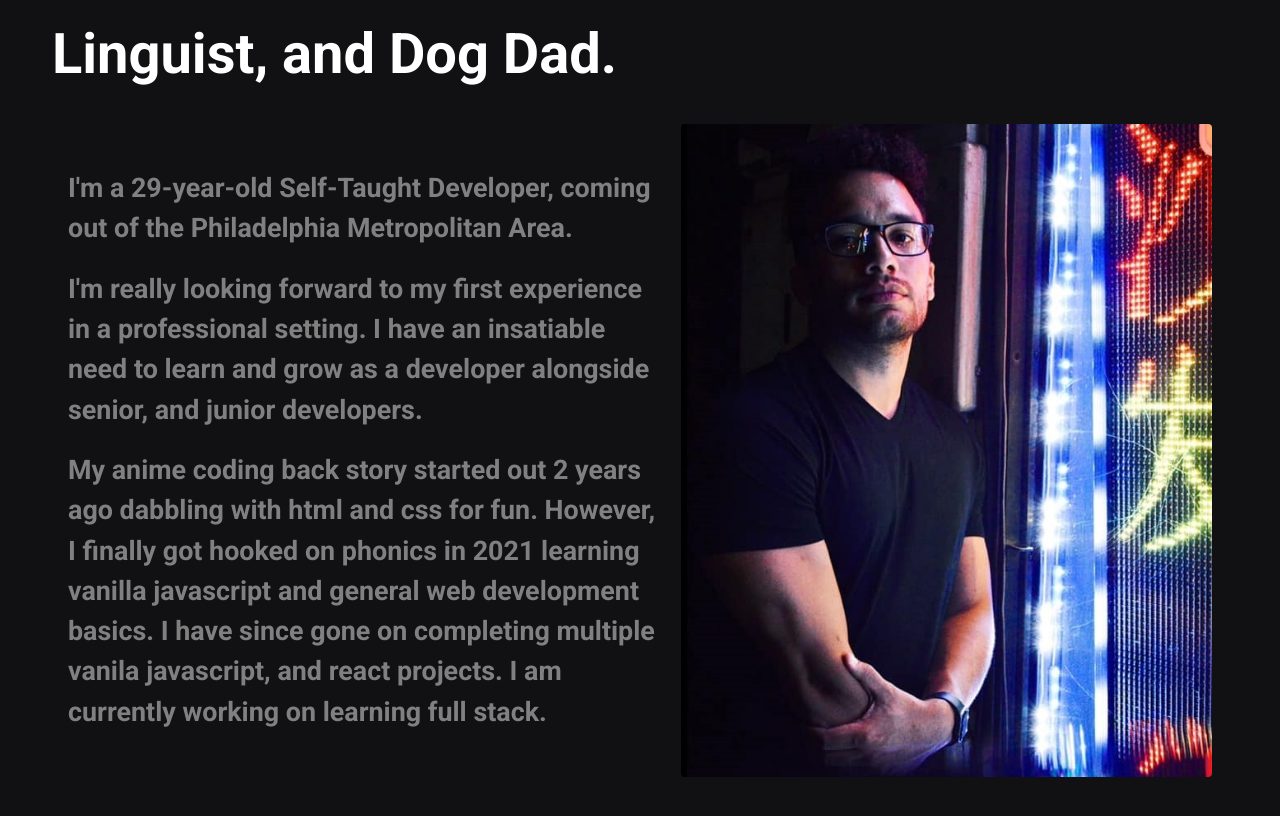
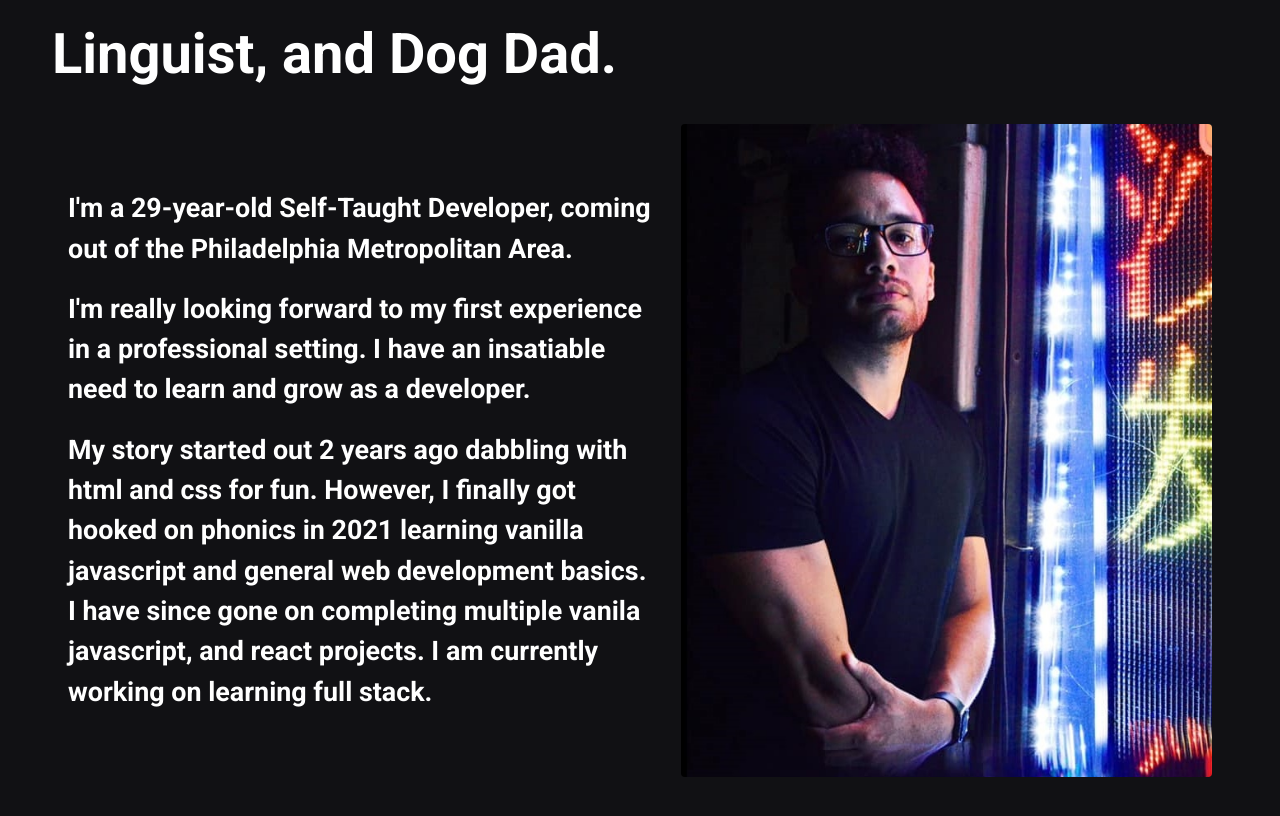
Before and after one commit to BrandonCarp/portfolio, a React (Create React App) app: page / in a window 1280 px wide. Shown: the part 474-1290 px from the top of the page. Built offline with nearby package versions, Linux system fonts and the light colour scheme.

Commit message:
final styling updates for now i think lol

```diff
--- a/src/Components/Header.js
+++ b/src/Components/Header.js
@@ -47,7 +47,7 @@ const Header = () => {
           </div>
         </div>
         <div className=" flex flex-col-reverse p-5 md:flex-row p5">
-          <div className="ml-[2rem] md:ml-0 text-lightGrey space-y-5  font-bold mt-10 md:w-[45rem] md:mt-0 md:flex md:flex-col md:justify-center md:mr-5 lg:text-base xl:text-baselg">
+          <div className="ml-[2rem] md:ml-0  space-y-5  font-bold mt-10 md:w-[45rem] md:mt-0 md:flex md:flex-col md:justify-center md:mr-5 lg:text-base xl:text-baselg">
             <p>
               I'm a 29-year-old Self-Taught Developer, coming out of the
               Philadelphia Metropolitan Area.
@@ -55,15 +55,14 @@ const Header = () => {
             <p>
               I'm really looking forward to my first experience in a
               professional setting. I have an insatiable need to learn and grow
-              as a developer alongside senior, and junior developers.
+              as a developer.
             </p>
             <p>
-              My anime coding back story started out 2 years ago dabbling with
-              html and css for fun. However, I finally got hooked on phonics in
-              2021 learning vanilla javascript and general web development
-              basics. I have since gone on completing multiple vanila
-              javascript, and react projects. I am currently working on learning
-              full stack.
+              My story started out 2 years ago dabbling with html and css for
+              fun. However, I finally got hooked on phonics in 2021 learning
+              vanilla javascript and general web development basics. I have
+              since gone on completing multiple vanila javascript, and react
+              projects. I am currently working on learning full stack.
             </p>
           </div>
           <div className="">
```
